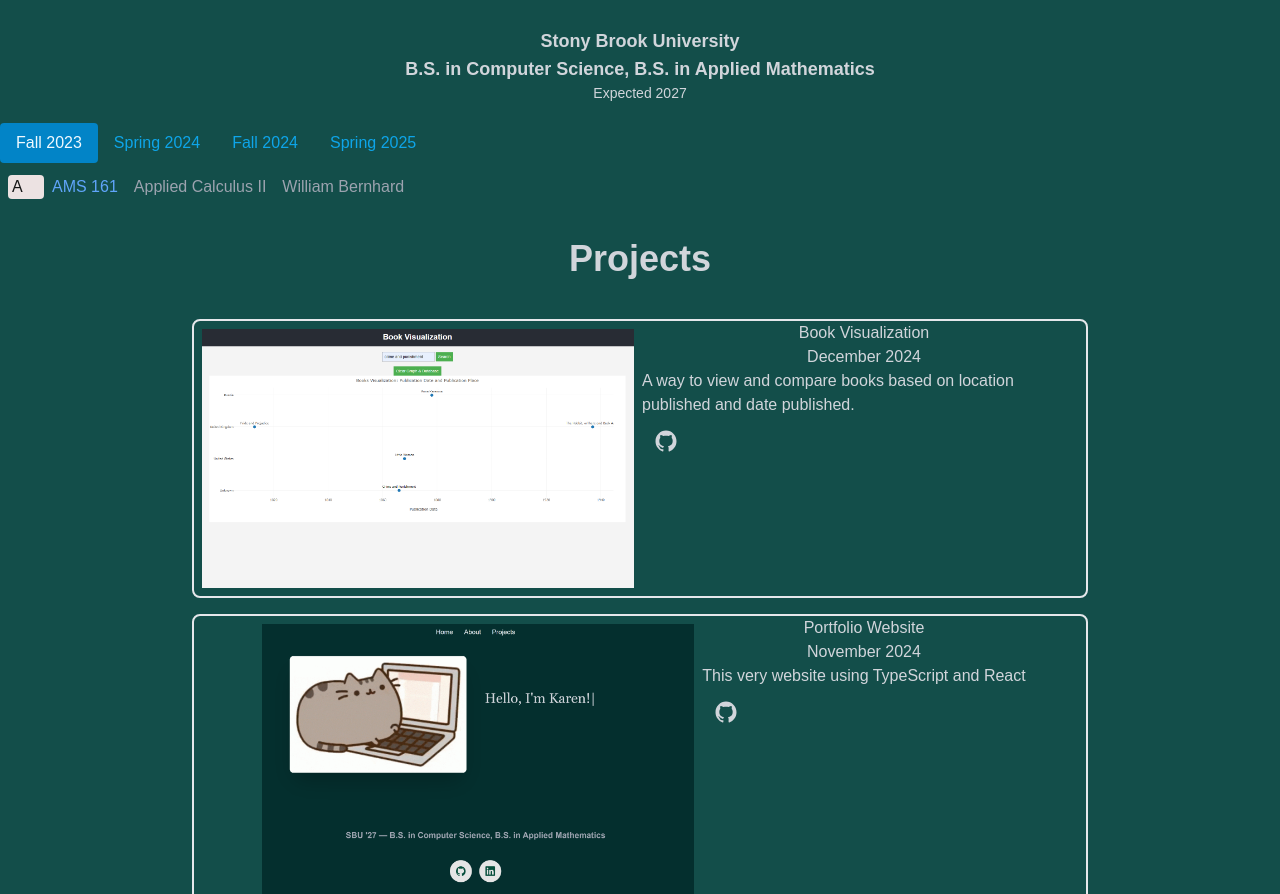
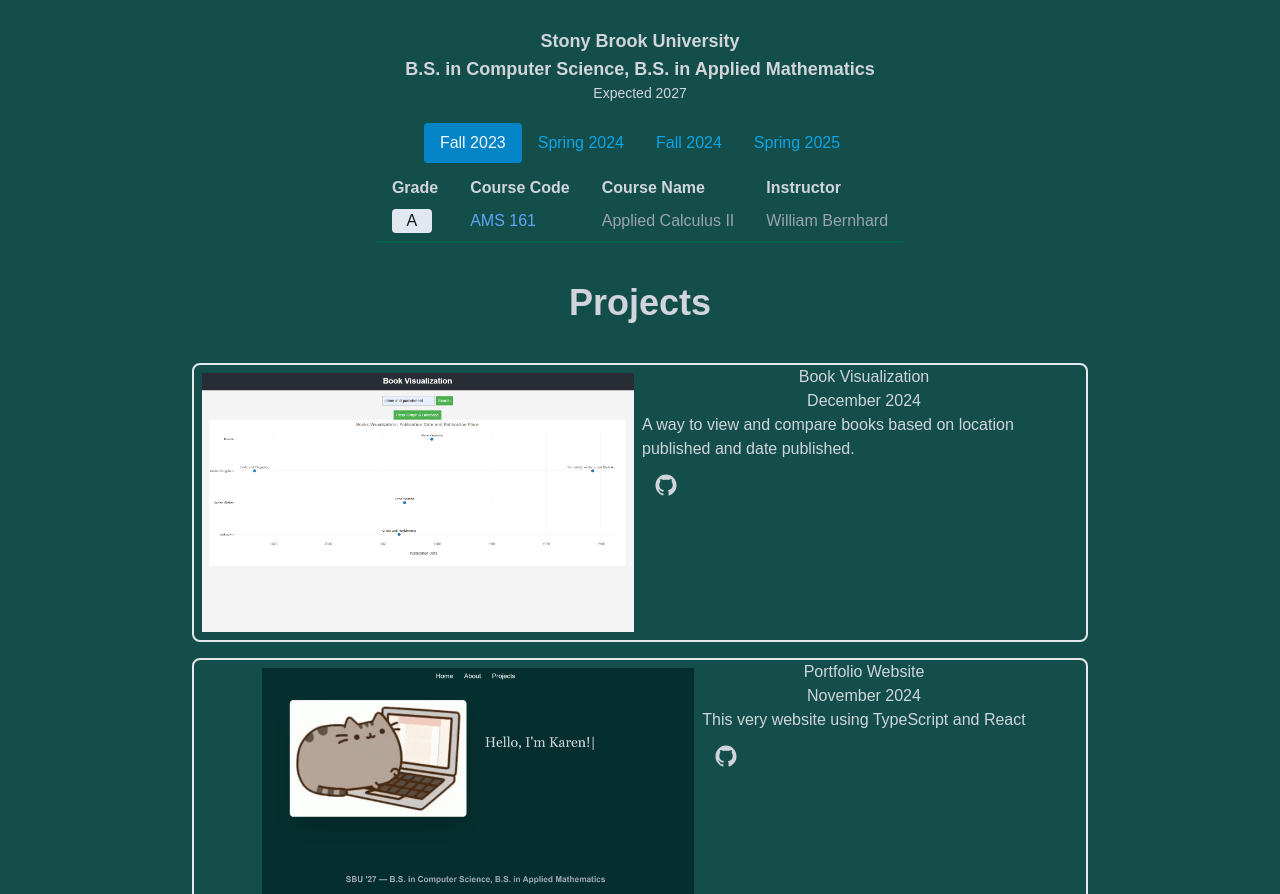
Before and after one commit to karzhao/karen-zhao, a Next.js app: page / in a window 1280 px wide. Shown: the part 1400-2294 px from the top of the page. Built offline with nearby package versions, Linux system fonts and the light colour scheme.

Commit message:
finished table

```diff
--- a/app/Education/SemesterData.tsx
+++ b/app/Education/SemesterData.tsx
@@ -27,7 +27,7 @@ export interface ClassElement {
         classes: [
             {
                 courseCode: "CSE 114",
-                courseName: "Intro to Object-Oriented Prog",
+                courseName: "Intro to Object-Oriented Programming",
                 instructor: "Paul Fodor",
                 grade: "A"
             },
--- a/app/Education/index.tsx
+++ b/app/Education/index.tsx
@@ -20,7 +20,7 @@ const Education = () => {
         <p className="text-gray-300 text-sm">Expected 2027</p>
       </div>
 
-      <ul className="flex mb-3" role="tablist">
+      <ul className="flex justify-center mb-3" role="tablist">
         {semesters.map((semester) => (
           <li key={semester.name} role="presentation">
             <button
@@ -37,21 +37,35 @@ const Education = () => {
           </li>
         ))}
       </ul>
-      <div className="tab-content text-start">
-        {activeSemesterClasses?.map((classItem) => (
-          <div key={classItem.courseCode} className="mb-2">
-            <span className="grade inline-block w-10 px-1 mx-2 rounded bg-gray-800">{classItem.grade}</span>
-            <h6
-              className={`inline mr-4 ${colorMap[classItem.courseCode.slice(0, 3)] || "text-gray-200"
-                }`}
-            >
-              {classItem.courseCode}
-            </h6>
-            <h6 className="inline text-gray-400 mr-4">{classItem.courseName}</h6>
-            <h6 className="inline text-gray-400 ">{classItem.instructor}</h6>
-            <br className="clear-both" />
-          </div>
-        ))}
+      <div className="flex justify-center">
+        <table className="w-fit table-auto">
+          <thead>
+            <tr>
+              <th className="text-gray-300 text-left px-4 ">Grade</th>
+              <th className="text-gray-300 text-left px-4">Course Code</th>
+              <th className="text-gray-300 text-left px-4">Course Name</th>
+              <th className="text-gray-300 text-left px-4">Instructor</th>
+            </tr>
+          </thead>
+          <tbody>
+            {activeSemesterClasses?.map((classItem) => (
+              <tr key={classItem.courseCode} className="border-b-2 border-emerald-800">
+              <td className="px-4">
+                <span className="inline-block w-10 px-1 rounded bg-slate-200 text-grey-800 text-center">
+                  {classItem.grade}
+                </span>
+              </td>
+              <td className="py-2 px-4">
+                <span className={`${colorMap[classItem.courseCode.slice(0, 3)] || "text-gray-200"}`}>
+                  {classItem.courseCode}
+                </span>
+              </td>
+              <td className="py-2 px-4 text-gray-400">{classItem.courseName}</td>
+              <td className="py-2 px-4 text-gray-400">{classItem.instructor}</td>
+            </tr>
+            ))}
+          </tbody>
+        </table>
       </div>
     </div>
   );
```
